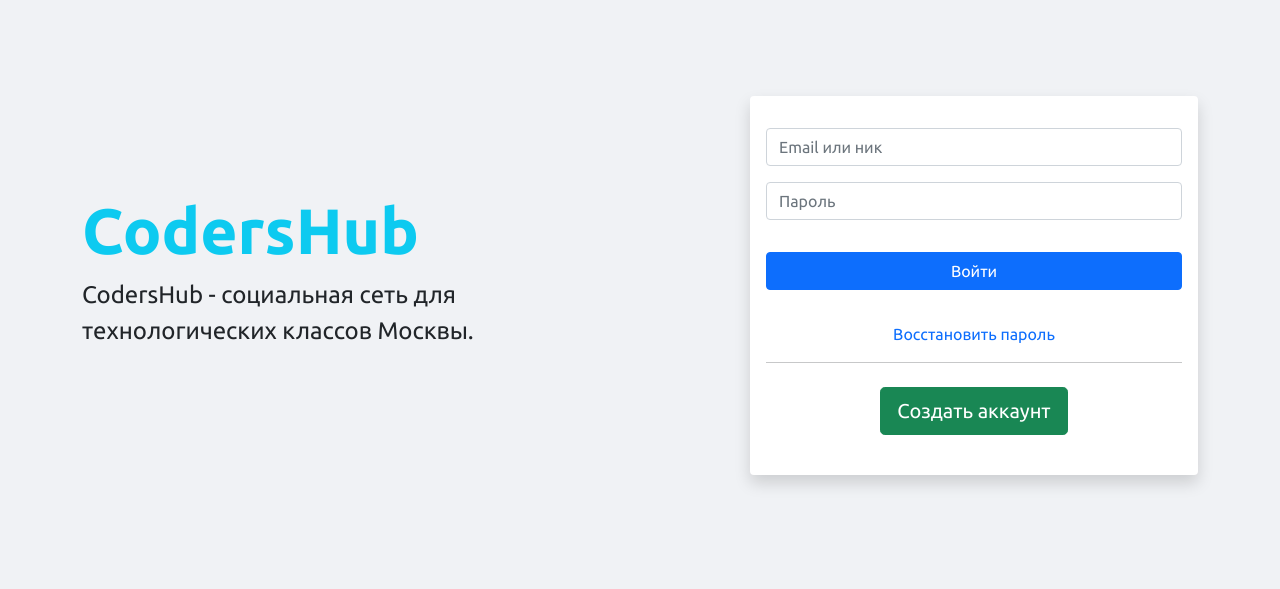
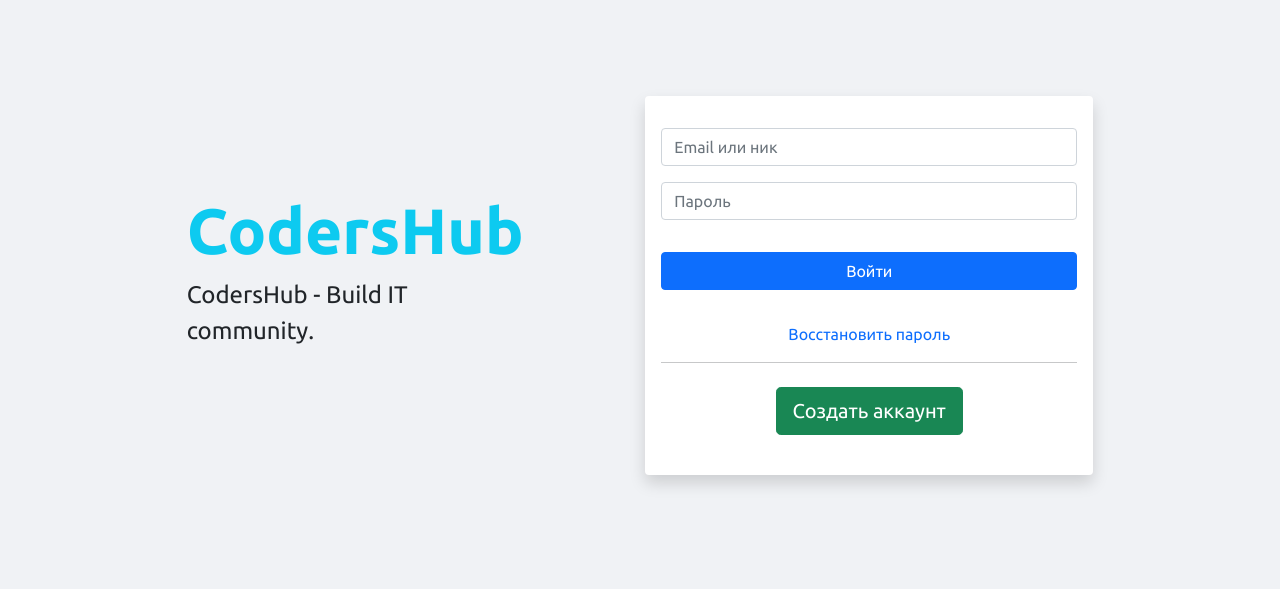
Before and after one commit to ret7020/CodersHub, a Python web app: template templates/login.html in a window 1280 px wide. Shown: the top 589 px of the page. Run offline with Jinja, Linux system fonts and the light colour scheme; the template is opened without the code that fills it, so the values that code supplies are empty.

Commit message:
Move to open-source

```diff
--- a/templates/login.html
+++ b/templates/login.html
@@ -18,7 +18,7 @@
       <!-- heading -->
       <div class="text-center text-lg-start mt-0 pt-0 mt-lg-5 pt-lg-5">
         <h1 class="text-info fw-bold fs-0">CodersHub</h1>
-        <p class="w-75 mx-auto fs-4 mx-lg-0">CodersHub - социальная сеть для технологических классов Москвы.</p>
+        <p class="w-75 mx-auto fs-4 mx-lg-0">CodersHub - Build IT community.</p>
       </div>
       <!-- form card -->
       <div style="max-width: 28rem; width: 100%">
```
Also changed, not shown: README.md (added), screenshot.png (added).
